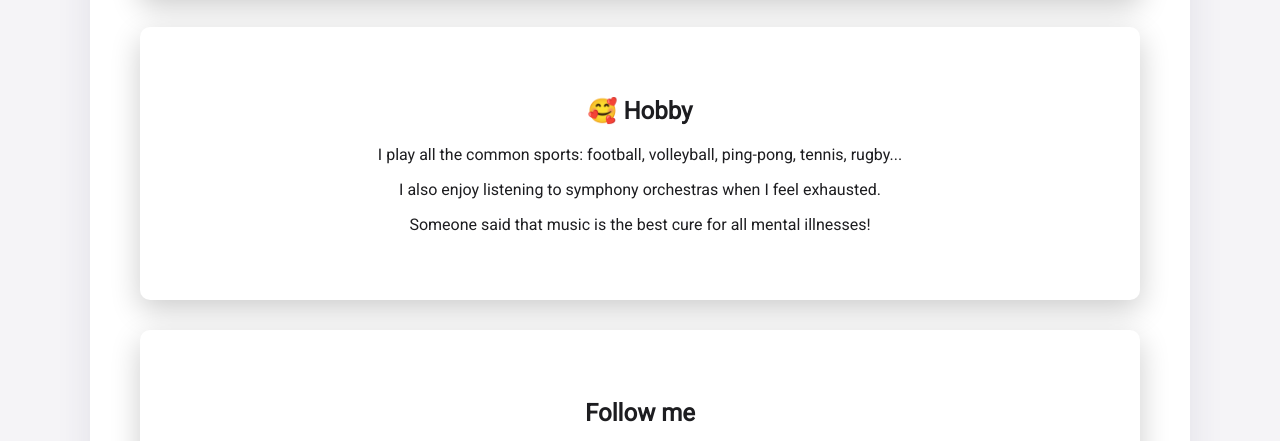
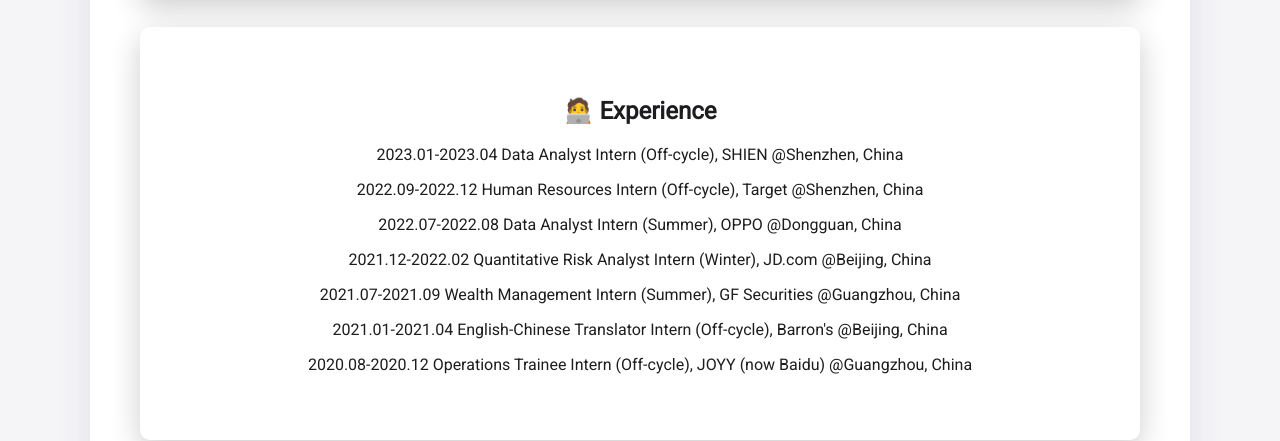
Before and after one commit to owenchanghao/chang-le-wagon, a plain HTML site: page index.html in a window 1280 px wide. Shown: the part 1371-1812 px from the top of the page. Drawn offline with Linux system fonts and the light colour scheme.

Commit message:
Update index.html

```diff
--- a/index.html
+++ b/index.html
@@ -65,6 +65,31 @@
 			</div>
 
 			<div class="card-white">
+				<h2>🧑‍💻 Experience</h2>
+				<p>
+					2023.01-2023.04 Data Analyst Intern (Off-cycle), SHIEN @Shenzhen, China
+				</p>
+				<p>
+					2022.09-2022.12 Human Resources Intern (Off-cycle), Target @Shenzhen, China
+				</p>
+				<p>
+					2022.07-2022.08 Data Analyst Intern (Summer), OPPO @Dongguan, China
+				</p>
+				<p>
+					2021.12-2022.02 Quantitative Risk Analyst Intern (Winter), JD.com @Beijing, China
+				</p>
+				<p>
+					2021.07-2021.09 Wealth Management Intern (Summer), GF Securities @Guangzhou, China
+				</p>
+				<p>
+					2021.01-2021.04 English-Chinese Translator Intern (Off-cycle), Barron's @Beijing, China
+				</p>
+				<p>
+					2020.08-2020.12 Operations Trainee Intern (Off-cycle), JOYY (now Baidu) @Guangzhou, China
+				</p>
+			</div>
+
+			<div class="card-white">
 				<h2>🥰 Hobby</h2>
 				<p>
 					I play all the common sports: football, volleyball, ping-pong, tennis, rugby...
```
